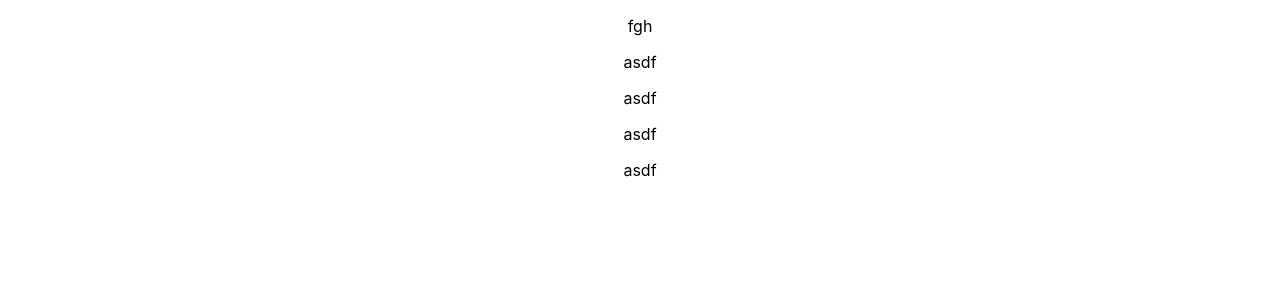
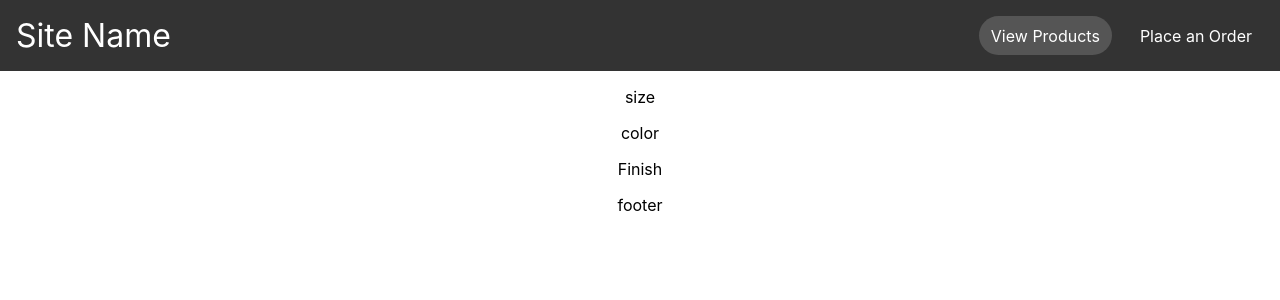
Before and after one commit to Sahir1234/project-kr, a JavaScript app in the folder frontend/: page / in a window 1280 px wide. Shown: the top 300 px of the page. Built offline with nearby package versions, Linux system fonts and the light colour scheme; the HTML template or start-up script is replaced by a standard one.

Commit message:
Finish header

```diff
--- a/frontend/src/Color.js
+++ b/frontend/src/Color.js
@@ -2,7 +2,7 @@
 
 function Color() {
     return (
-        <p>asdf</p>
+        <p>color</p>
     )
 }
 
--- a/frontend/src/Finish.js
+++ b/frontend/src/Finish.js
@@ -2,7 +2,7 @@
 
 function Finish() {
     return (
-        <p>asdf</p>
+        <p>Finish</p>
     )
 }
 
--- a/frontend/src/Footer.js
+++ b/frontend/src/Footer.js
@@ -2,7 +2,7 @@
 
 function Footer() {
     return (
-        <p>asdf</p>
+        <p>footer</p>
     )
 }
 
--- /dev/null
+++ b/frontend/src/Header.css
@@ -0,0 +1,59 @@
+* {
+    box-sizing: border-box;
+  }
+
+  body {
+    margin: 0;
+  }
+
+  .container {
+    margin: 1rem;
+    text-align: center;
+  }
+
+  .nav {
+    background-color: #333;
+    color: white;
+    display: flex;
+    justify-content: space-between;
+    align-items: stretch;
+    gap: 2rem;
+    padding: 0 1rem;
+    padding-bottom: 1rem;
+    padding-top: 1rem;
+  }
+
+  .site-title {
+    font-size: 2rem;
+  }
+
+  .nav ul {
+    padding: 0;
+    margin: 0;
+    list-style: none;
+    display: flex;
+    gap: 1rem;
+  }
+
+  .nav li {
+    padding-left: 0.5rem;
+    padding-right: 0.5rem;
+    border-radius: 20px;
+  }
+
+  .nav a {
+    color: inherit;
+    text-decoration: none;
+    height: 100%;
+    display: flex;
+    align-items: center;
+    padding: .25rem;
+  }
+
+  .nav li.active {
+    background-color: #555;
+  }
+
+  .nav li:hover {
+    background-color: #777;
+  }
--- a/frontend/src/Header.js
+++ b/frontend/src/Header.js
@@ -1,9 +1,30 @@
 
-import { Navbar, Nav, NavItem } from 'react-bootstrap';
+import './Header.css';
+import { Link, useMatch, useResolvedPath } from "react-router-dom";
 
 function Header() {
+    return (<nav className="nav">
+      <div className="site-title">
+        Site Name
+      </div>
+      <ul>
+        <CustomLink to="/">View Products</CustomLink>
+        <CustomLink to="/order">Place an Order</CustomLink>
+      </ul>
+    </nav>
+    )
+}
+
+function CustomLink({ to, children, ...props }) {
+    const resolvedPath = useResolvedPath(to)
+    const isActive = useMatch({ path: resolvedPath.pathname, end: true })
+
     return (
-        <p>fgh</p>
+      <li className={isActive ? "active" : ""}>
+        <Link to={to} {...props}>
+          {children}
+        </Link>
+      </li>
     )
 }
 
--- a/frontend/src/Size.js
+++ b/frontend/src/Size.js
@@ -1,7 +1,7 @@
 
 function Size() {
     return (
-        <p>asdf</p>
+        <p>size</p>
     )
 }
 
```
